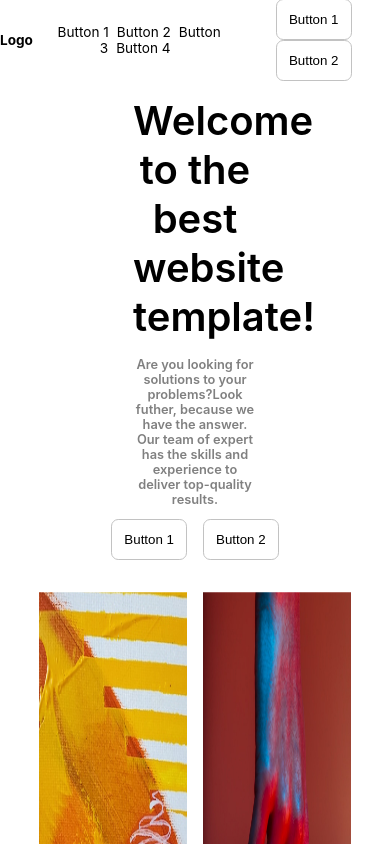
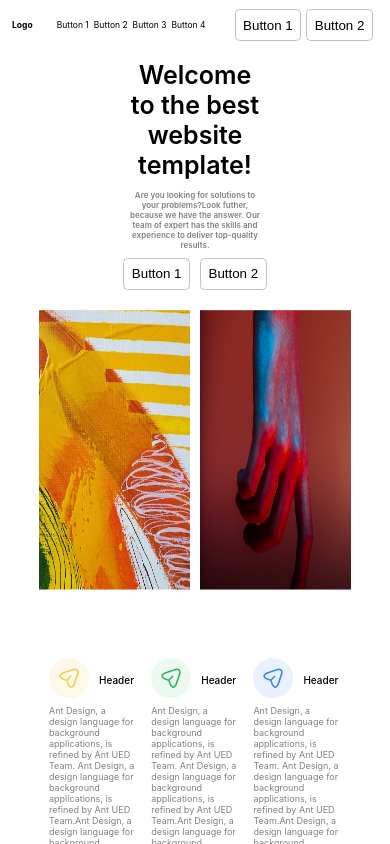
Before and after one commit to PrimeFord/Figma_Landing_Page_1, a React (Create React App) app: page / in a window 390 px wide. Built offline with nearby package versions, Linux system fonts and the light colour scheme.

Commit message:
Landing Page

```diff
--- a/src/App.css
+++ b/src/App.css
@@ -484,3 +484,10 @@ section button:hover {
   background-color: white;
   color: black;
 }
+
+/* Responsivness */
+@media (max-width: 640px) {
+  :root {
+    font-size: 10px;
+  }
+}
```
Also changed, not shown: public/image/ai.png (added).
